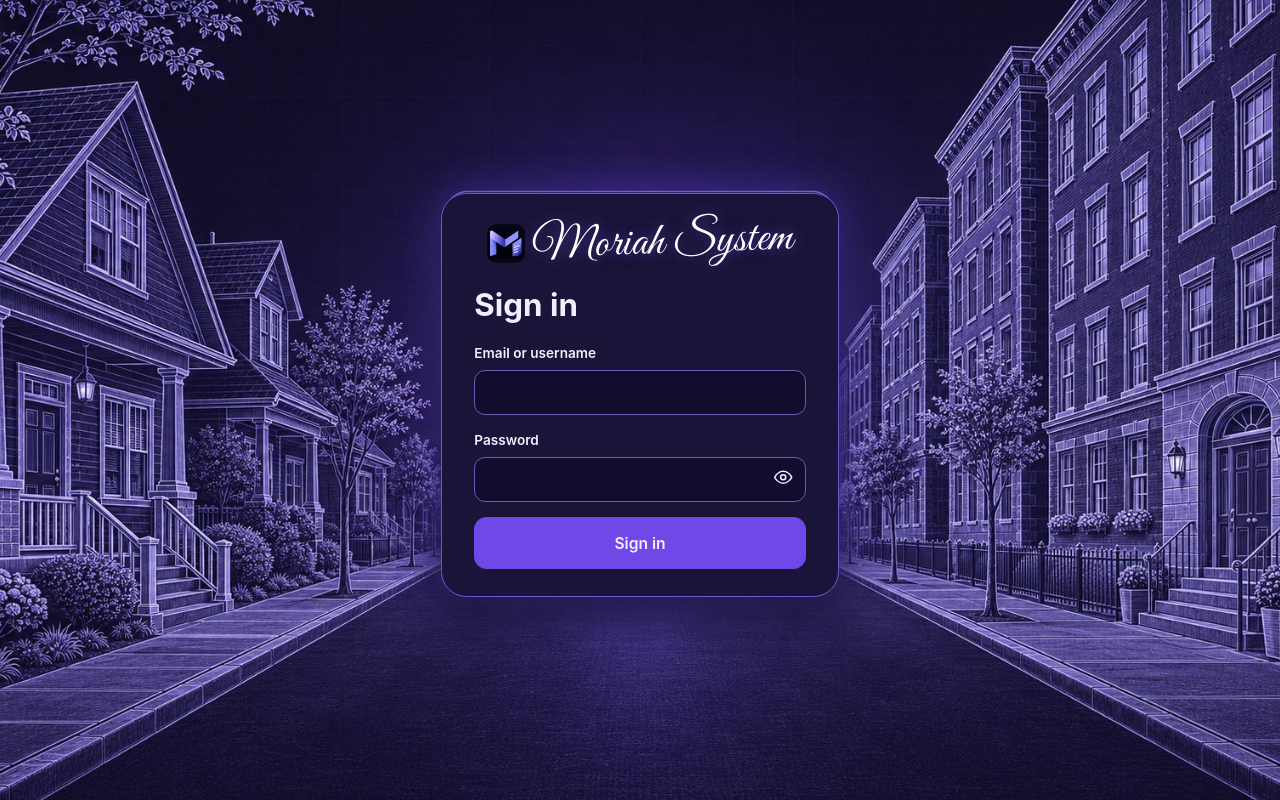
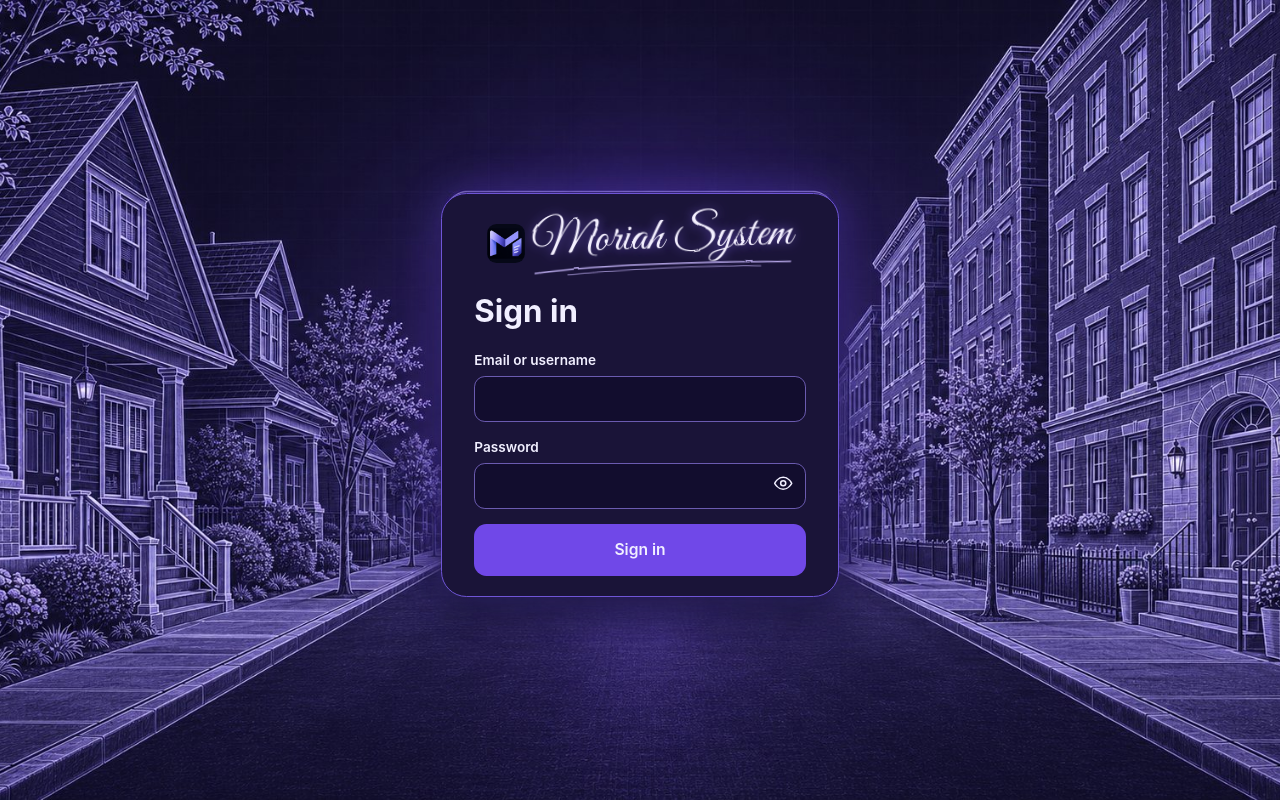
Before and after one commit to danmarques127-sys/Moriah_System, a website: page public/index.html in a window 1280 px wide. Drawn offline with Linux system fonts and the light colour scheme; no server answers.

Commit message:
Login: pen-written signature look
Co-Authored-By: Claude Sonnet 5.5 <noreply@anthropic.com>
Claude-Session: https://claude.ai/code/session_0175X2bpSx2yrQWWUCHC5rqf

```diff
--- a/public/app.mjs
+++ b/public/app.mjs
@@ -142,7 +142,7 @@ Object.assign(ICONS,{
 });
 const pwInput=(label,name,extra='')=>'<label>'+e(label)+'<span class="pw"><input name="'+e(name)+'" type="password" '+extra+'><button type="button" class="eye" data-action="peek" aria-label="Show or hide password">'+icon('eye')+'</button></span></label>';
 function loginView(){
- return '<main class="login"><section class="lcard"><div class="lbrand"><img src="/logo-mark.png" alt=""><span>Moriah System</span></div><h1>Sign in</h1><form data-form="login">'+input('Email or username','email','','text','required autocomplete="username"')+pwInput('Password','password','required autocomplete="current-password"')+(s.loginError?'<p class="form-error" role="alert">'+icon('alert')+'<span>'+e(s.loginError)+'</span></p>':'')+'<button class="primary">Sign in</button></form></section></main>';
+ return '<main class="login"><section class="lcard"><svg class="ink-defs" width="0" height="0" aria-hidden="true" focusable="false"><filter id="ink" x="-5%" y="-20%" width="110%" height="140%"><feTurbulence type="fractalNoise" baseFrequency="0.035" numOctaves="2" seed="4" result="n"/><feDisplacementMap in="SourceGraphic" in2="n" scale="2.2" xChannelSelector="R" yChannelSelector="G"/></filter></svg><div class="lbrand"><img src="/logo-mark.png" alt=""><span class="pen"><b>Moriah System</b><svg class="stroke" viewBox="0 0 300 20" aria-hidden="true" preserveAspectRatio="none"><path d="M4 14C60 6 150 3 296 9" fill="none" stroke="currentColor" stroke-width="2.4" stroke-linecap="round"/><path d="M40 18C110 12 190 11 262 14" fill="none" stroke="currentColor" stroke-width="1.2" stroke-linecap="round"/></svg></span></div><h1>Sign in</h1><form data-form="login">'+input('Email or username','email','','text','required autocomplete="username"')+pwInput('Password','password','required autocomplete="current-password"')+(s.loginError?'<p class="form-error" role="alert">'+icon('alert')+'<span>'+e(s.loginError)+'</span></p>':'')+'<button class="primary">Sign in</button></form></section></main>';
 }
 const E_NAMES={collection:'City collection','source-link':'Source link',import:'File import',server:'Server'},E_ICON={collection:'layers','source-link':'link',import:'upload',server:'alert'};
 const ts=x=>Date.parse(x)||0;
--- a/public/style.css
+++ b/public/style.css
@@ -350,3 +350,9 @@ td.rowact{white-space:nowrap}
 
 /* signature script: Great Vibes (SIL Open Font License, see public/fonts) */
 .lbrand span{font-family:"Great Vibes","Brush Script MT","Segoe Script",cursive;font-size:3.4em;font-weight:400;letter-spacing:.01em;transform:rotate(-2deg);text-shadow:0 0 .3em #7c5cff88}
+
+/* pen-written look: ink edges (SVG filter) and a quick pen stroke under the name */
+.ink-defs{position:absolute;width:0;height:0}
+.lbrand span.pen{display:grid;transform:rotate(-2deg);text-shadow:none}
+.lbrand span.pen b{font-family:"Great Vibes","Brush Script MT","Segoe Script",cursive;font-size:1em;font-weight:400;filter:url(#ink);color:#f4f0ff;text-shadow:0 0 .22em #8b6bffaa;letter-spacing:.01em;line-height:1.05}
+.lbrand span.pen .stroke{width:100%;height:.28em;color:#cbbaff;opacity:.85;margin-top:-.05em;filter:url(#ink)}
```
